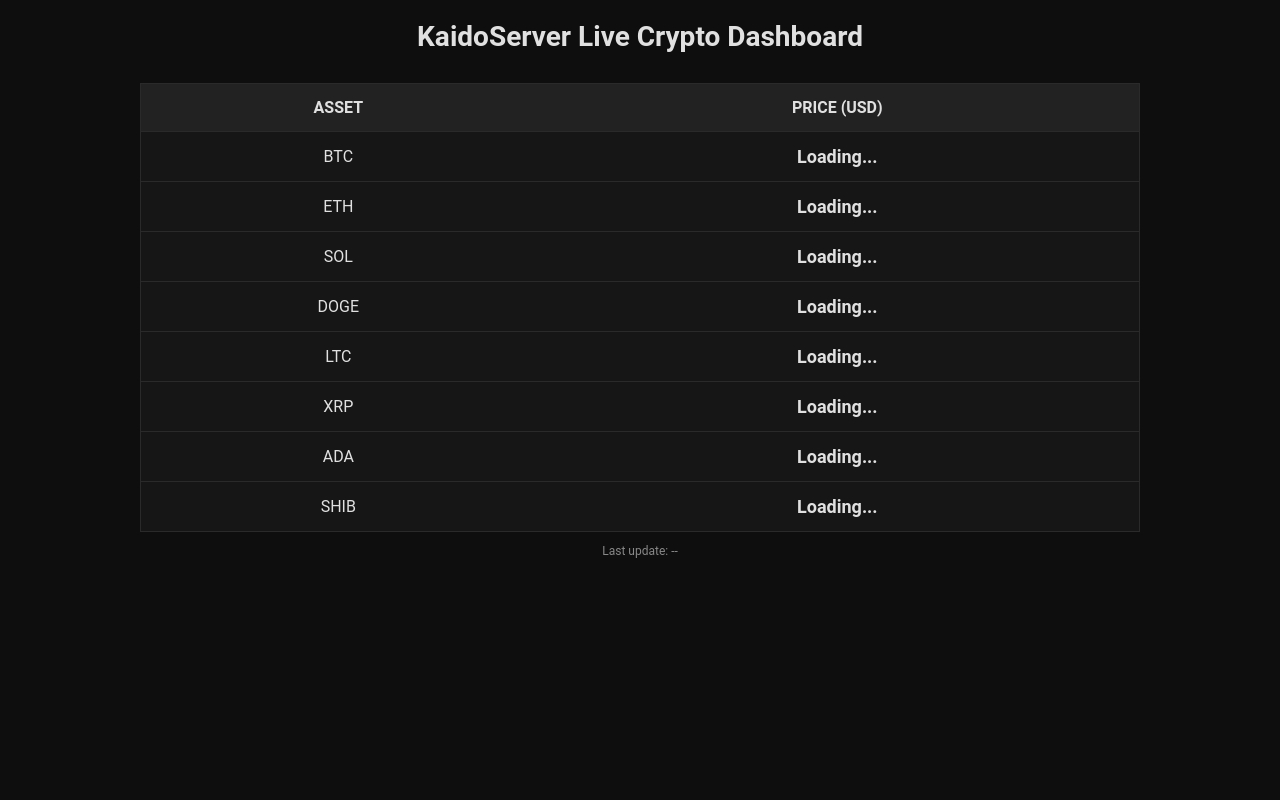
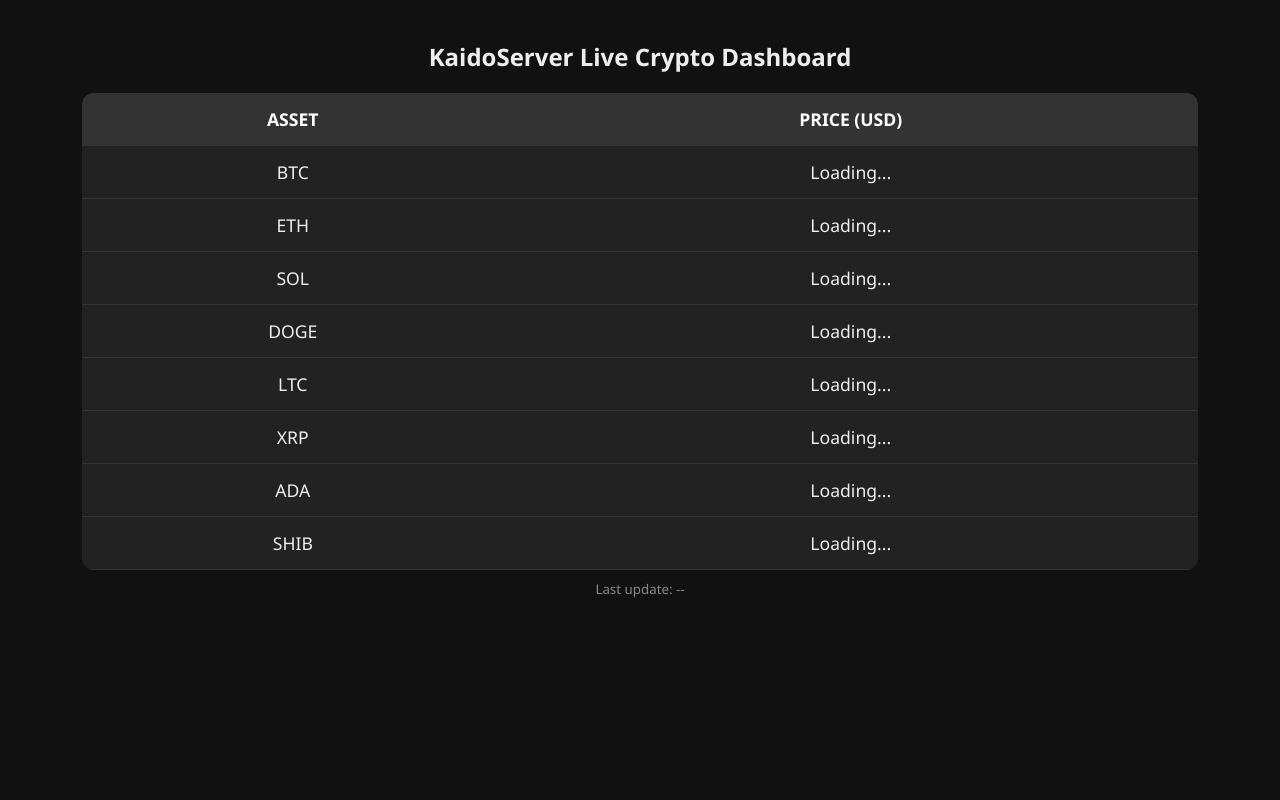
Before and after one commit to KaidoFeed/KaidoServer, a Flask app: page / in a window 1280 px wide. Run offline with Flask 3, Linux system fonts and the light colour scheme; some libraries are stand-ins or nearby versions.

Commit message:
Update index.html

```diff
--- a/templates/index.html
+++ b/templates/index.html
@@ -3,123 +3,108 @@
 <head>
     <meta charset="UTF-8">
     <title>KaidoServer Live Crypto Dashboard</title>
-    <script src="https://cdn.socket.io/4.0.1/socket.io.min.js"></script>
+    <script src="https://cdn.socket.io/4.4.1/socket.io.min.js"></script>
     <style>
         body {
-            background-color: #0e0e0e;
-            color: #e0e0e0;
-            font-family: 'Roboto', sans-serif;
+            background-color: #111;
+            color: #eee;
+            font-family: 'Segoe UI', Tahoma, Geneva, Verdana, sans-serif;
+            text-align: center;
             margin: 0;
-            padding: 0;
-            display: flex;
-            flex-direction: column;
-            align-items: center;
-            height: 100vh;
+            padding: 20px;
+        }
+
+        table {
+            width: 90%;
+            margin: auto;
+            border-collapse: collapse;
+            background-color: #222;
+            border-radius: 12px;
             overflow: hidden;
         }
-        h1 {
-            margin-top: 20px;
-            margin-bottom: 10px;
-            font-size: 28px;
-            font-weight: bold;
-        }
-        table {
-            width: 90%;
-            max-width: 1000px;
-            border-collapse: collapse;
-            margin-top: 20px;
-            background-color: #161616;
-            border: 1px solid #2a2a2a;
-        }
+
         th, td {
             padding: 14px;
             text-align: center;
-            border-bottom: 1px solid #2a2a2a;
+            border-bottom: 1px solid #333;
+            font-size: 1.1em;
         }
+
         th {
-            background-color: #222;
-            font-weight: 600;
-            font-size: 16px;
-            text-transform: uppercase;
+            background-color: #333;
+            color: #fff;
         }
-        tr:hover {
-            background-color: #1d1d1d;
+
+        td.price-up {
+            color: #4CAF50;
+            font-weight: bold;
         }
-        #timestamp {
-            margin-top: 12px;
-            font-size: 12px;
+
+        td.price-down {
+            color: #F44336;
+            font-weight: bold;
+        }
+
+        small {
             color: #888;
-        }
-        td.price {
-            font-weight: bold;
-            font-size: 18px;
-            transition: color 0.5s ease;
-        }
-        .green {
-            color: #4CAF50 !important;
-        }
-        .red {
-            color: #FF5252 !important;
+            margin-top: 10px;
+            display: block;
         }
     </style>
 </head>
 <body>
-    <h1>KaidoServer Live Crypto Dashboard</h1>
-    <table id="prices-table">
+    <h2>KaidoServer Live Crypto Dashboard</h2>
+
+    <table>
         <thead>
             <tr>
-                <th>Asset</th>
-                <th>Price (USD)</th>
+                <th>ASSET</th>
+                <th>PRICE (USD)</th>
             </tr>
         </thead>
-        <tbody id="prices-body">
-            <!-- Dynamic data goes here -->
+        <tbody>
+            <tr><td>BTC</td><td id="BTC-price">Loading...</td></tr>
+            <tr><td>ETH</td><td id="ETH-price">Loading...</td></tr>
+            <tr><td>SOL</td><td id="SOL-price">Loading...</td></tr>
+            <tr><td>DOGE</td><td id="DOGE-price">Loading...</td></tr>
+            <tr><td>LTC</td><td id="LTC-price">Loading...</td></tr>
+            <tr><td>XRP</td><td id="XRP-price">Loading...</td></tr>
+            <tr><td>ADA</td><td id="ADA-price">Loading...</td></tr>
+            <tr><td>SHIB</td><td id="SHIB-price">Loading...</td></tr>
         </tbody>
     </table>
-    <div id="timestamp">Last update: --</div>
+
+    <small id="last-update">Last update: --</small>
 
     <script>
         const socket = io();
-        const trackedSymbols = ["BTC", "ETH", "SOL", "DOGE", "LTC", "XRP", "ADA", "SHIB"];
         const previousPrices = {};
 
-        const pricesBody = document.getElementById('prices-body');
-        const timestampDiv = document.getElementById('timestamp');
+        socket.on('update_prices', function (data) {
+            for (const symbol in data) {
+                const priceElement = document.getElementById(symbol + '-price');
+                const newPrice = parseFloat(data[symbol]);
 
-        trackedSymbols.forEach(symbol => {
-            const row = document.createElement('tr');
-            row.innerHTML = `
-                <td>${symbol}</td>
-                <td id="price-${symbol}" class="price">Loading...</td>
-            `;
-            pricesBody.appendChild(row);
-        });
+                if (priceElement) {
+                    const prevPrice = previousPrices[symbol];
 
-        socket.on('update_prices', (data) => {
-            trackedSymbols.forEach(symbol => {
-                if (data[symbol] !== undefined) {
-                    const priceCell = document.getElementById(`price-${symbol}`);
-                    const newPrice = parseFloat(data[symbol]);
-                    const formattedPrice = `$${newPrice.toLocaleString('en-US', { minimumFractionDigits: 4, maximumFractionDigits: 4 })}`;
-
-                    // Determine color based on price movement
-                    if (previousPrices[symbol] !== undefined) {
-                        if (newPrice > previousPrices[symbol]) {
-                            priceCell.classList.add('green');
-                            priceCell.classList.remove('red');
-                        } else if (newPrice < previousPrices[symbol]) {
-                            priceCell.classList.add('red');
-                            priceCell.classList.remove('green');
+                    if (prevPrice !== undefined) {
+                        if (newPrice > prevPrice) {
+                            priceElement.className = 'price-up';
+                        } else if (newPrice < prevPrice) {
+                            priceElement.className = 'price-down';
+                        } else {
+                            priceElement.className = '';
                         }
                     }
 
-                    priceCell.textContent = formattedPrice;
+                    priceElement.textContent = "$" + newPrice.toFixed(4);
                     previousPrices[symbol] = newPrice;
                 }
-            });
+            }
 
-            const now = new Date();
-            timestampDiv.textContent = `Last update: ${now.toLocaleTimeString()}`;
+            const updateTime = new Date().toLocaleTimeString();
+            document.getElementById('last-update').textContent = "Last update: " + updateTime;
         });
     </script>
 </body>
```
